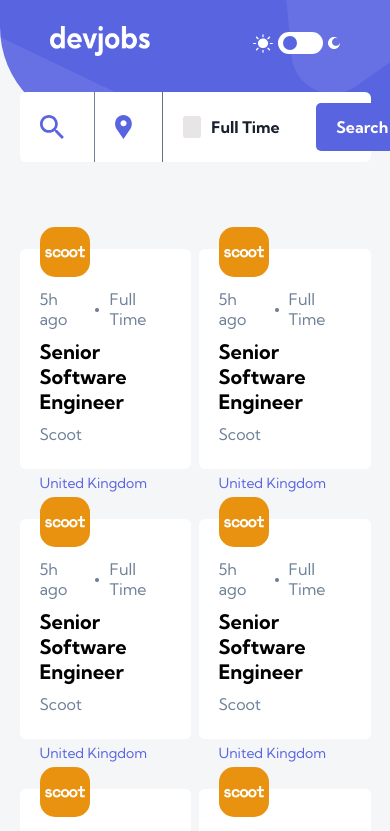
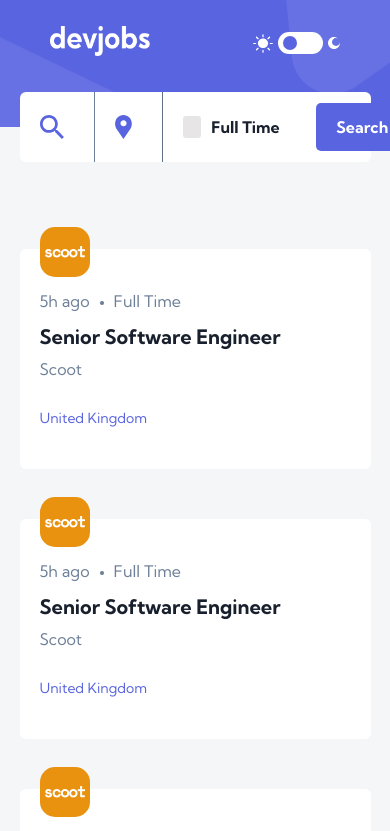
Before and after one commit to mambachristophersteven/devjobs_frontend, a React (Create React App) app: page / in a window 390 px wide. Shown: the top 831 px of the page. Built offline with nearby package versions, Linux system fonts and the light colour scheme.

Commit message:
mobile body responsive fixed

```diff
--- a/src/components/Body.jsx
+++ b/src/components/Body.jsx
@@ -16,6 +16,7 @@
             <Job/>
             <Job/>
             <Job/>
+            <Job/>
         </div>
         <div className={styles.load}>
             <Button text={'Load More'}/>
--- a/src/styles/Body.module.css
+++ b/src/styles/Body.module.css
@@ -9,9 +9,19 @@
 }
 
 .jobs{
-    width: 90vw;
+    width: 79vw;
     flex-wrap: wrap;
     display: flex;
     align-items: center;
     justify-content: space-between;
 }
+
+.load{
+    margin-bottom: 50px;
+}
+
+@media screen and (max-width:768px){
+    .jobs{
+        width: 90vw;
+    }
+}
--- a/src/styles/Job.module.css
+++ b/src/styles/Job.module.css
@@ -45,6 +45,7 @@
 .jobTitle{
     font-size: 20px;
     font-family: kumbhBold;
+    color: var(--fulltime-color);
 }
 
 .companyName{
@@ -62,6 +63,12 @@
 @media screen and (max-width:768px){
     .container{
         width: 49%;
-
     }
 }
+
+
+@media screen and (max-width:500px){
+    .container{
+        width: 100%;
+    }
+}
--- a/src/styles/Nav.module.css
+++ b/src/styles/Nav.module.css
@@ -61,7 +61,7 @@
 }
 
 .searchbar{
-    width: 77vw;
+    width: 79vw;
     height: 70px;
     margin-top: -35px;
     background: var(--searchbar-background);
@@ -189,7 +189,7 @@
     }
 
     .searchbar{
-        width: 90%;
+        width: 90vw;
     }
     .checkbox{
         width: 60%;
@@ -207,3 +207,11 @@
         flex: 1;
     }
 }
+
+
+
+@media screen and (max-width:768px){
+    .top{
+        border-radius: 0px;
+    }
+}
--- a/src/styles/index.css
+++ b/src/styles/index.css
@@ -34,6 +34,13 @@
   box-sizing: border-box;
   font-family: kumbh;
   user-select: none;
+  -ms-overflow-style: none;  /* IE and Edge */
+  scrollbar-width: none;  /* Firefox */
+}
+
+/* Hide scrollbar for Chrome, Safari and Opera */
+::-webkit-scrollbar {
+  display: none;
 }
 
 body{
```
